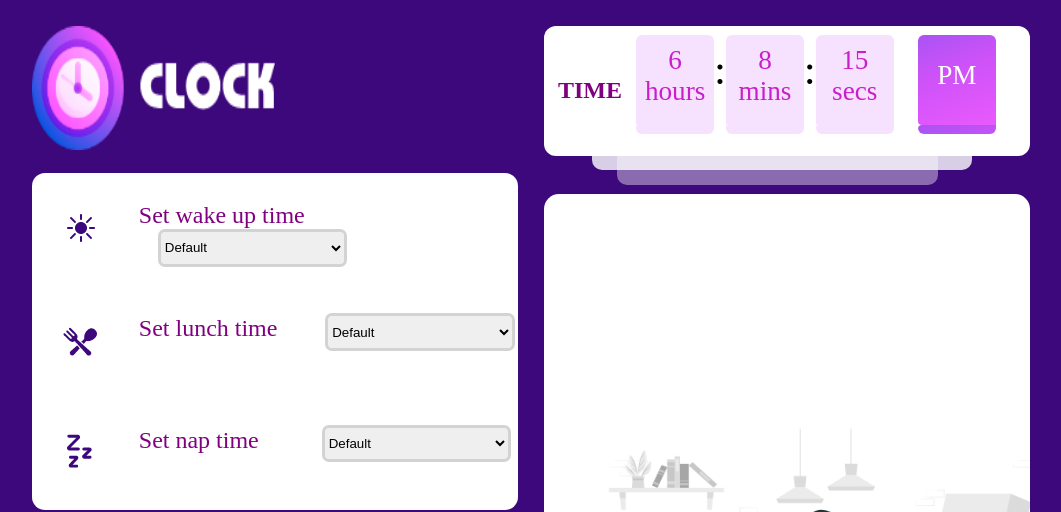
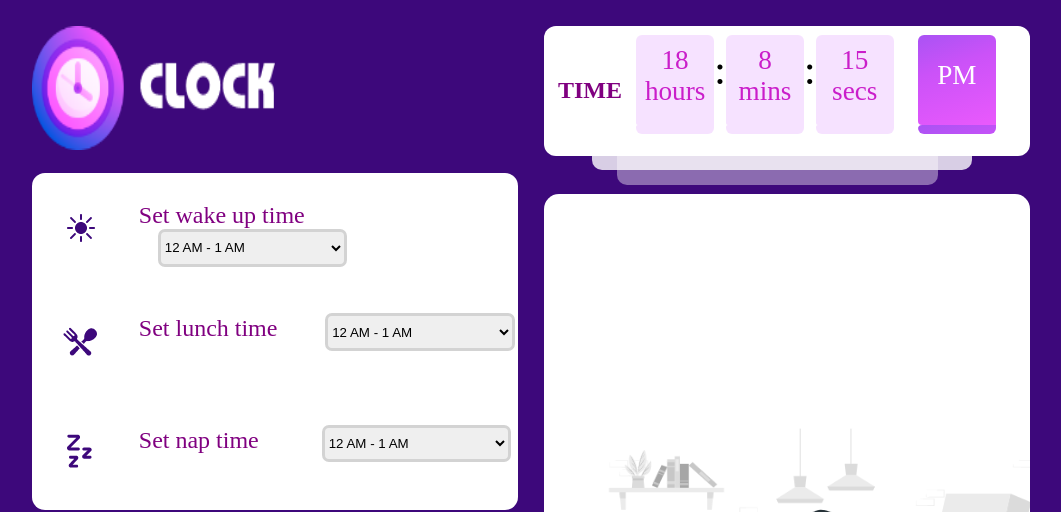
Before and after one commit to sparshg05/Clock-JS, a plain HTML site: page index.html in a window 1280 px wide. Shown: the top 512 px of the page, without its empty margins (109-1170 px from the left). Drawn offline with Linux system fonts and the light colour scheme.

Commit message:
Second Change

```diff
--- a/index.html
+++ b/index.html
@@ -19,7 +19,7 @@
                     <div class="left-second-inner-option">
                         <label>Set wake up time</label>
                         <select id="wakeUpTimeSelector">
-                            <option value="0">Default</option>
+                            <option value="0">12 AM - 1 AM</option>
                             <option value="1">1 AM - 2 AM</option>
                             <option value="2">2 AM - 3 AM</option>
                             <option value="3">3 AM - 4 AM</option>
@@ -29,7 +29,19 @@
                             <option value="7">7 AM - 8 AM</option>
                             <option value="8">8 AM - 9 AM</option>
                             <option value="9">9 AM - 10 AM</option>
-                            <option value="11">11 AM - 12 AM</option>
+                            <option value="11">11 AM - 12 PM</option>
+                            <option value="12">12 PM - 1 PM</option>
+                            <option value="13">1 PM - 2 PM</option>
+                            <option value="14">2 PM - 3 PM</option>
+                            <option value="15">3 PM - 4 PM</option>
+                            <option value="16">4 PM - 5 PM</option>
+                            <option value="17">5 PM - 6 PM</option>
+                            <option value="18">6 PM - 7 PM</option>
+                            <option value="19">7 PM - 8 PM</option>
+                            <option value="20">8 PM - 9 PM</option>
+                            <option value="21">9 PM - 10 PM</option>
+                            <option value="22">10 PM - 11 PM</option>
+                            <option value="23">11 PM - 12 AM</option>
                         </select>
                     </div>
                 </div>
@@ -39,13 +51,29 @@
                     <div class="left-second-inner-option">
                         <label>Set lunch time</label>
                         <select id="lunchTimeSelector">
-                            <option value="0">Default</option>
+                            <option value="0">12 AM - 1 AM</option>
+                            <option value="1">1 AM - 2 AM</option>
+                            <option value="2">2 AM - 3 AM</option>
+                            <option value="3">3 AM - 4 AM</option>
+                            <option value="4">4 AM - 5 AM</option>
+                            <option value="5">5 AM - 6 AM</option>
+                            <option value="6">6 AM - 7 AM</option>
+                            <option value="7">7 AM - 8 AM</option>
+                            <option value="8">8 AM - 9 AM</option>
+                            <option value="9">9 AM - 10 AM</option>
+                            <option value="11">11 AM - 12 PM</option>
                             <option value="12">12 PM - 1 PM</option>
-                            <option value="1">1 PM - 2 PM</option>
-                            <option value="2">2 PM - 3 PM</option>
-                            <option value="3">3 PM - 4 PM</option>
-                            <option value="4">4 PM - 5 PM</option>
-                            <option value="5">5 PM - 6 PM</option>
+                            <option value="13">1 PM - 2 PM</option>
+                            <option value="14">2 PM - 3 PM</option>
+                            <option value="15">3 PM - 4 PM</option>
+                            <option value="16">4 PM - 5 PM</option>
+                            <option value="17">5 PM - 6 PM</option>
+                            <option value="18">6 PM - 7 PM</option>
+                            <option value="19">7 PM - 8 PM</option>
+                            <option value="20">8 PM - 9 PM</option>
+                            <option value="21">9 PM - 10 PM</option>
+                            <option value="22">10 PM - 11 PM</option>
+                            <option value="23">11 PM - 12 AM</option>
                         </select>
                     </div>
                 </div>
@@ -55,15 +83,29 @@
                     <div class="left-second-inner-option">
                         <label>Set nap time</label>
                         <select id="napTimeSelector">
-                            <option value="0">Default</option>
-                            <option value="6">6 PM - 7 PM</option>
-                            <option value="7">7 PM - 8 PM</option>
-                            <option value="8">8 PM - 9 PM</option>
-                            <option value="9">9 PM - 10 PM</option>
-                            <option value="10">10 PM - 11 PM</option>
-                            <option value="11">11 PM - 12 PM</option>
-                            <option value="0">00 AM - 1 AM</option>
+                            <option value="0">12 AM - 1 AM</option>
                             <option value="1">1 AM - 2 AM</option>
+                            <option value="2">2 AM - 3 AM</option>
+                            <option value="3">3 AM - 4 AM</option>
+                            <option value="4">4 AM - 5 AM</option>
+                            <option value="5">5 AM - 6 AM</option>
+                            <option value="6">6 AM - 7 AM</option>
+                            <option value="7">7 AM - 8 AM</option>
+                            <option value="8">8 AM - 9 AM</option>
+                            <option value="9">9 AM - 10 AM</option>
+                            <option value="11">11 AM - 12 PM</option>
+                            <option value="12">12 PM - 1 PM</option>
+                            <option value="13">1 PM - 2 PM</option>
+                            <option value="14">2 PM - 3 PM</option>
+                            <option value="15">3 PM - 4 PM</option>
+                            <option value="16">4 PM - 5 PM</option>
+                            <option value="17">5 PM - 6 PM</option>
+                            <option value="18">6 PM - 7 PM</option>
+                            <option value="19">7 PM - 8 PM</option>
+                            <option value="20">8 PM - 9 PM</option>
+                            <option value="21">9 PM - 10 PM</option>
+                            <option value="22">10 PM - 11 PM</option>
+                            <option value="23">11 PM - 12 AM</option>
                         </select>
                     </div>
                 </div>
--- a/index.js
+++ b/index.js
@@ -13,10 +13,7 @@ setInterval(() => {
     var m=time.getMinutes();
     var s=time.getSeconds();
 
-    if(h>12){
-        hourHand.innerHTML=h-12;
-    }else hourHand.innerHTML=h;
-
+    hourHand.innerHTML=h;
     minHand.innerHTML=m;
     secHand.innerHTML=s;
 
@@ -56,10 +53,10 @@ function handleClick(){
     console.log("button clicked")
 
     let wakeUpInput = document.getElementById("wakeUpTimeSelector").value;
+    let lunchInput = document.getElementById("lunchTimeSelector").value;
+    let napInput = document.getElementById("napTimeSelector").value;
+
     var hour=new Date().getHours();
-    if(hour>12){
-        hour=hour-12;
-    }
 
     if(wakeUpInput==hour){
         console.log("Breakfast Time!!")
@@ -67,14 +64,14 @@ function handleClick(){
         document.getElementById("text-container").innerHTML="Breakfast Time!!";
     }
 
-    let lunchInput = document.getElementById("lunchTimeSelector").value;
+
     if(lunchInput == hour){
         console.log("Lunch Time!!")
         document.getElementById("img-container").style.backgroundImage="url('lunch-img.PNG')";
         document.getElementById("text-container").innerHTML="Lets have some Lunch!!";
     }
 
-    let napInput = document.getElementById("napTimeSelector").value;
+
     if(napInput == hour){
         console.log("Nap Time!!")
         document.getElementById("img-container").style.backgroundImage="url('goodnight_img.PNG')";
```
